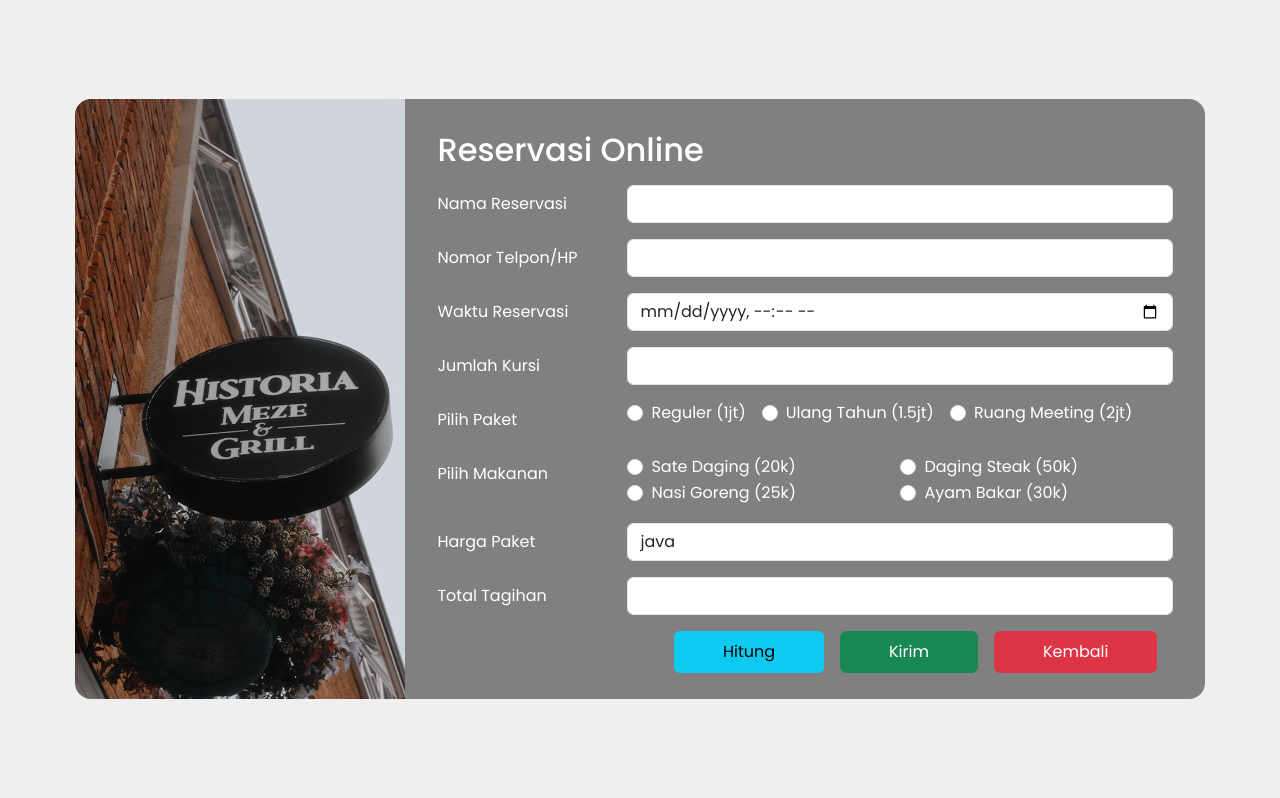
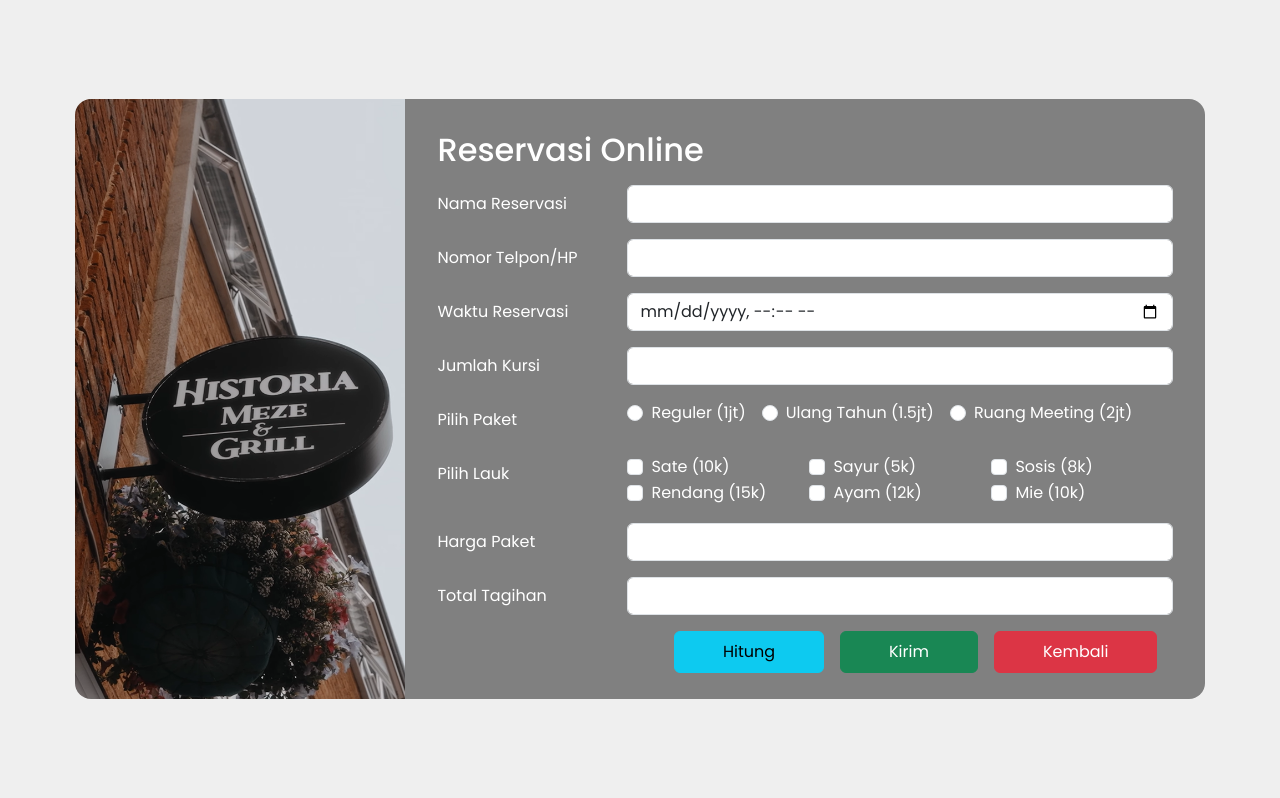
Before and after one commit to arryyxia/Digital-Telent-JWD-Kominfo, a PHP site: page /reservasi.php in a window 1280 px wide. Shown: the part 91-889 px from the top of the page. Run offline with PHP 8.4, Linux system fonts and the light colour scheme.

Commit message:
form done

```diff
--- a/reservasi.php
+++ b/reservasi.php
@@ -8,7 +8,7 @@
     <link rel="stylesheet" href="assets/css/style.css">
 
     <!-- Google Fonts -->
-    <link rel="preconnect" href="https://fonts.googleapis.com">
+    <link rel="preconnect" href="ht)tps://fonts.googleapis.com">
     <link rel="preconnect" href="https://fonts.gstatic.com" crossorigin>
     <link href="https://fonts.googleapis.com/css2?family=Poppins:ital,wght@0,100;0,200;0,300;0,400;0,500;0,600;0,700;0,800;0,900;1,100;1,200;1,300;1,400;1,500;1,600;1,700;1,800;1,900&display=swap" rel="stylesheet">
 
@@ -18,6 +18,7 @@
     <title>Historia Meze Grill</title>
 </head>
 <body>
+
     <header class="navigation d-flex align-items-center justify-content-between container">
         <h2 class="fw-semibold">
             Historia Meze Grill<span class="text-danger">.</span>
@@ -81,48 +82,63 @@
                         </div>
                     </div>
                     <div class="mb-3 row">
-                        <label for="paket" class="col-sm-3 col-form-label">Pilih Makanan</label>
+                        <label for="paket" class="col-sm-3 col-form-label">Pilih Lauk</label>
                         <div class="col-sm-9 row">
-                            <div class="col-6">
+                            <div class="col-4">
                                 <div class="form-check pe-3">
-                                    <input class="form-check-input" type="radio" name="sate" id="sate" value="sate">
+                                    <input class="form-check-input" type="checkbox" name="sate" id="sate" value="sate">
                                     <label class="form-check-label" for="sate">
-                                        Sate Daging (20k)
+                                        Sate (10k)
                                     </label>
                                 </div>
                                 <div class="form-check pe-3">
-                                    <input class="form-check-input" type="radio" name="nasgor" id="nasgor" value="nasgor">
-                                    <label class="form-check-label " for="nasgor">
-                                        Nasi Goreng (25k)
+                                    <input class="form-check-input" type="checkbox" name="rendang" id="rendang" value="rendang">
+                                    <label class="form-check-label " for="rendang">
+                                        Rendang (15k)
                                     </label>
                                 </div>
                             </div>
-                            <div class="col-6">
+                            <div class="col-4">
                                 <div class="form-check pe-3">
-                                    <input class="form-check-input" type="radio" name="steak" id="steak" value="steak">
-                                    <label class="form-check-label " for="steak">
-                                        Daging Steak (50k)
+                                    <input class="form-check-input" type="checkbox" name="sayur" id="sayur" value="sayur">
+                                    <label class="form-check-label " for="sayur">
+                                        Sayur (5k)
                                     </label>
                                 </div>
                                 <div class="form-check pe-3">
-                                    <input class="form-check-input" type="radio" name="ayamBakar" id="ayamBakar" value="ayamBakar">
-                                    <label class="form-check-label " for="ayamBakar">
-                                        Ayam Bakar (30k)
+                                    <input class="form-check-input" type="checkbox" name="ayam" id="ayam" value="ayam">
+                                    <label class="form-check-label " for="ayam">
+                                        Ayam (12k)
+                                    </label>
+                                </div>
+                            </div>
+                            <div class="col-4">
+                                <div class="form-check pe-3">
+                                    <input class="form-check-input" type="checkbox" name="sosis" id="sosis" value="sosis">
+                                    <label class="form-check-label " for="sosis">
+                                        Sosis (8k)
+                                    </label>
+                                </div>
+                                <div class="form-check pe-3">
+                                    <input class="form-check-input" type="checkbox" name="mie" id="mie" value="mie">
+                                    <label class="form-check-label " for="mie">
+                                        Mie (10k)
                                     </label>
                                 </div>
                             </div>
                         </div>
                     </div>
+
                     <div class="mb-3 row">
                         <label for="nama" class="col-sm-3 col-form-label">Harga Paket</label>
                         <div class="col-sm-9">
-                            <input type="name" class="form-control" id="namaReservasi" value="java">
+                            <input type="name" class="form-control" id="hargaPaket">
                         </div>
                     </div>
                     <div class="mb-3 row">
                         <label for="nama" class="col-sm-3 col-form-label">Total Tagihan</label>
                         <div class="col-sm-9">
-                            <input type="name" class="form-control" id="namaReservasi">
+                            <input type="name" class="form-control" id="totalTagihan">
                         </div>
                     </div>
                     <div class="btn-reservasi d-flex justify-content-end">
@@ -138,38 +154,35 @@
 
     </footer>
     <!-- Bootstrap -->
-    <script src="assets/js/main.js">
-        jumKursi = document.getElementById('kursi').value;
-        hitung = document.getElementById('hitung');
+    <script>
+        function hitungTotal() {
+            let jumKursi = parseInt(document.getElementById('kursi').value);
+            let paket = 0;
+            if(document.getElementById('reguler').checked){
+                paket = 1000000;
+            }
+            else if(document.getElementById('ulangTahun').checked){
+                paket = 1500000;
+            }
+            else if(document.getElementById('ruangMeeting').checked){
+                paket = 2000000;
+            }
 
-        totalTagihan = 0;
+            let sate = document.getElementById('sate').checked ? 10000 : 0;
+            let rendang = document.getElementById('rendang').checked ? 15000 : 0;
+            let sayur = document.getElementById('sayur').checked ? 5000 : 0;
+            let ayam = document.getElementById('ayam').checked ? 12000 : 0;
+            let sosis = document.getElementById('sosis').checked ? 8000 : 0;
+            let mie = document.getElementById('mie').checked ? 12000 : 0;
 
-        if(document.getElementById('reguler')){
-            totalTagihan+=1000000;
-        }
-        if(document.getElementById('ulangTahun')){
-            totalTagihan+=1500000;
-        }
-        if(document.getElementById('ruangMeeting')){
-            totalTagihan+=2000000;
-        }
-        if(document.getElementById('sate')){
-            totalTagihan+=20000;
-        }
-        if(document.getElementById('nasiGoreng')){
-            totalTagihan+=25000;
-        }
-        if(document.getElementById('steak')){
-            totalTagihan+=50000;
-        }
-        if(document.getElementById('ayamBakar')){
-            totalTagihan+=30000;
-        }
+            let makananTotal = sate + rendang + sayur + ayam + sosis + mie;
+            let totalTagihan = jumKursi * makananTotal + paket;
 
-        function hitungTotal(jumKursi, paket, makanan){
-            alert(jumKursi * makanan + paket);
+            document.getElementById('hargaPaket').value = paket;
+            document.getElementById('totalTagihan').value = totalTagihan;
         }
     </script>
+
     <script src="https://cdn.jsdelivr.net/npm/bootstrap@5.3.3/dist/js/bootstrap.bundle.min.js" integrity="sha384-YvpcrYf0tY3lHB60NNkmXc5s9fDVZLESaAA55NDzOxhy9GkcIdslK1eN7N6jIeHz" crossorigin="anonymous"></script>
 </body>
 </html>
```
